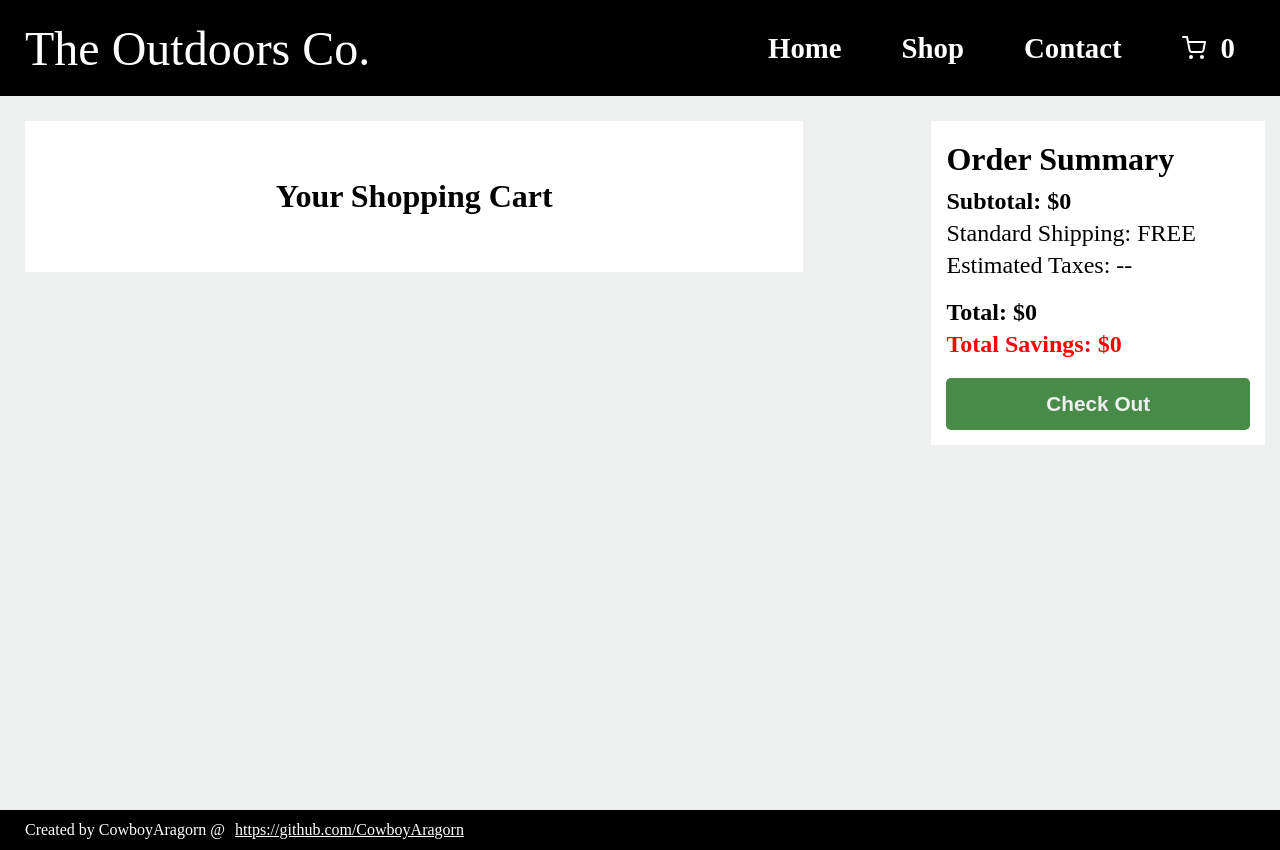
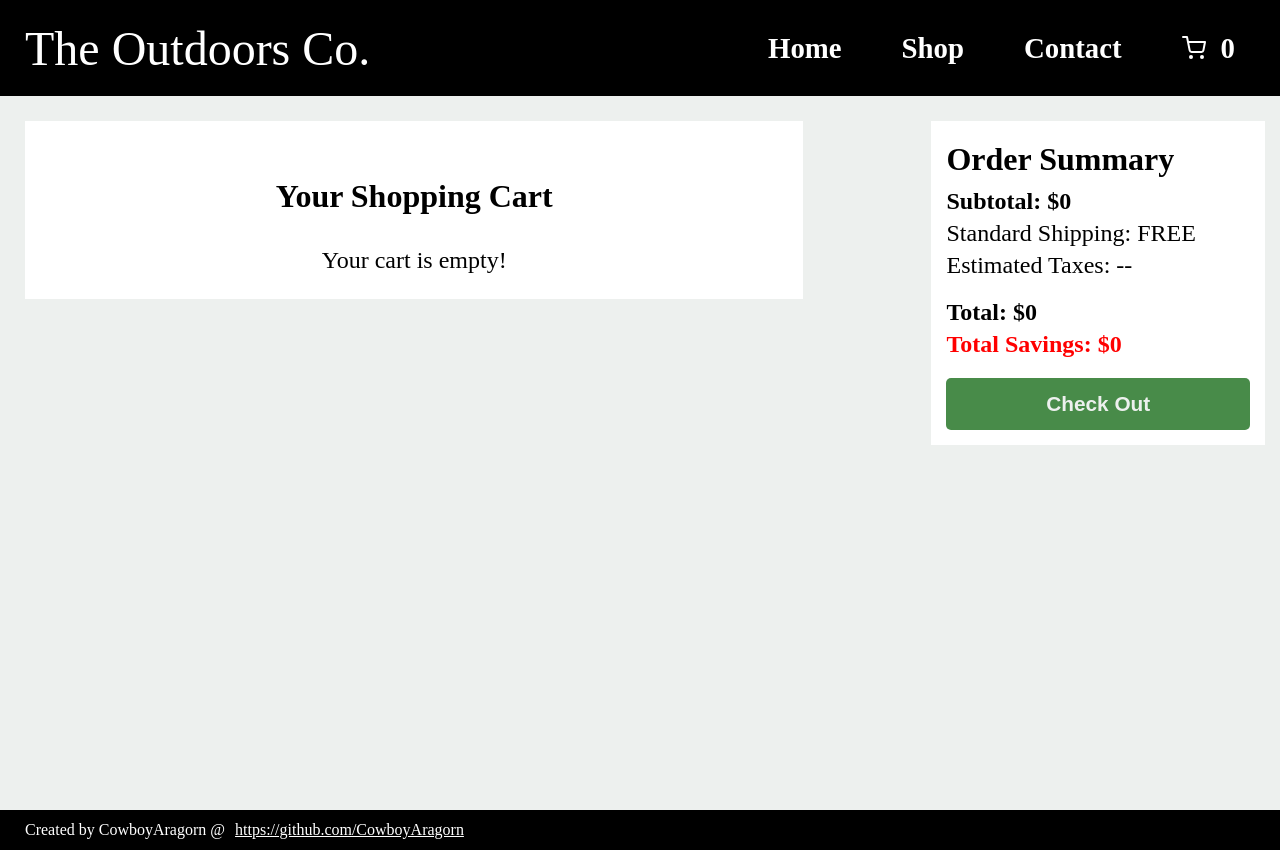
Before and after one commit to CowboyAragorn/shopping-cart, a React (Create React App) app: page /checkout in a window 1280 px wide. Built offline with nearby package versions, Linux system fonts and the light colour scheme.

Commit message:
feat: add empty cart message

```diff
--- a/src/components/checkout/Checkout.js
+++ b/src/components/checkout/Checkout.js
@@ -133,6 +133,8 @@ const increment = (props, i) => {
   props.setCart(cartCopy);
 };
 
+//check if the cart is empty, if it is not, map the items of the cart onto the display
+//and update checkout information
 const Checkout = (props) => {
   const totalCalc = calcTotal(props);
   return (
@@ -140,7 +142,8 @@ const Checkout = (props) => {
       <CartItemsContainer>
         <StyledHeader>Your Shopping Cart</StyledHeader>
         <ItemGrid>
-          {props.cart.map((item, i) => {
+          {props.cart.length > 0 ? (
+            props.cart.map((item, i) => {
               const itemTotalBasic = item.count * item.price;
               const itemTotalRounded = Math.floor(itemTotalBasic * 100) / 100;
               return (
@@ -164,7 +167,10 @@ const Checkout = (props) => {
                   </ItemFlexContainer>
                 </ItemInfoWrapper>
               );
-          })}
+            })
+          ) : (
+            <ItemTitle>Your cart is empty!</ItemTitle>
+          )}
         </ItemGrid>
       </CartItemsContainer>
       <PaymentContainer totalCalc={totalCalc} />
```
Lines whose indentation alone changed are shown as unchanged.
